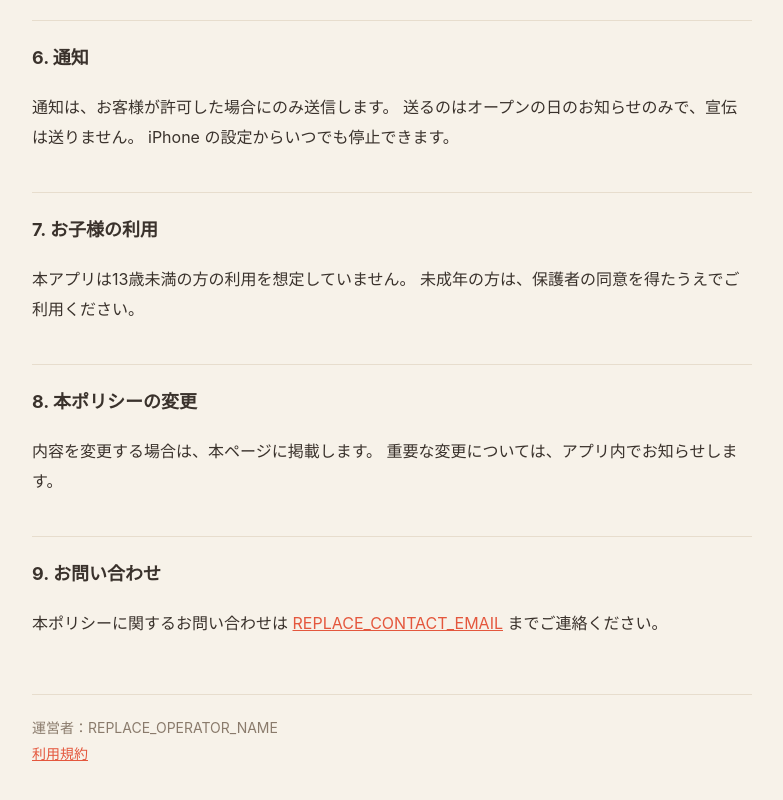
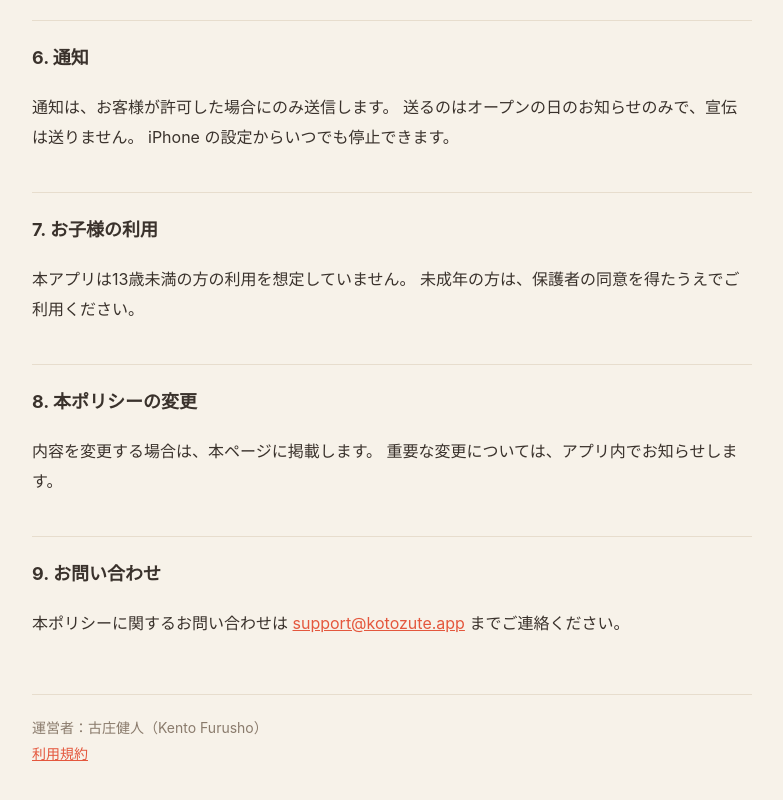
Before and after one commit to kento-furusho/kotozute, a plain HTML site: page web/privacy.html in a window 1280 px wide. Shown: the part 2277-3077 px from the top of the page, without its empty margins (248-1031 px from the left). Drawn offline with Linux system fonts and the light colour scheme.

Commit message:
規約とプライバシーポリシーの運営者名と連絡先を埋めた
- 運営者：古庄健人（Kento Furusho）
  ローマ字を併記したのは、Apple の開発者登録名が kento furusho で、
  個人アカウントでは App Store の販売者名としてそのまま表示されるため
- 連絡先：support@kotozute.app
  Cloudflare Email Routing で Gmail へ転送する。noreply@ は SES の
  送信元なので問い合わせ先には使わない

あわせて SPF に include:amazonses.com を足した（DNS 側の作業）。
Email Routing が入れた SPF は Cloudflare からの送信しか認めておらず、
SES から送る確認コードが SPF で落ちていた。DKIM で通っていたので
届いてはいたが、認証が片肺だった。両方 PASS するようになった。

Co-Authored-By: Claude Opus 5 <noreply@anthropic.com>

```diff
--- a/web/privacy.html
+++ b/web/privacy.html
@@ -123,11 +123,11 @@ iPhone の設定からいつでも停止できます。
 
 <h2>9. お問い合わせ</h2>
 <p>
-本ポリシーに関するお問い合わせは <a href="mailto:REPLACE_CONTACT_EMAIL">REPLACE_CONTACT_EMAIL</a> までご連絡ください。
+本ポリシーに関するお問い合わせは <a href="mailto:support@kotozute.app">support@kotozute.app</a> までご連絡ください。
 </p>
 
 <footer>
-運営者：REPLACE_OPERATOR_NAME<br>
+運営者：古庄健人（Kento Furusho）<br>
 <a href="./terms.html">利用規約</a>
 </footer>
 
```
Also changed, not shown: web/terms.html (+2 -2 lines), 2 other files.
